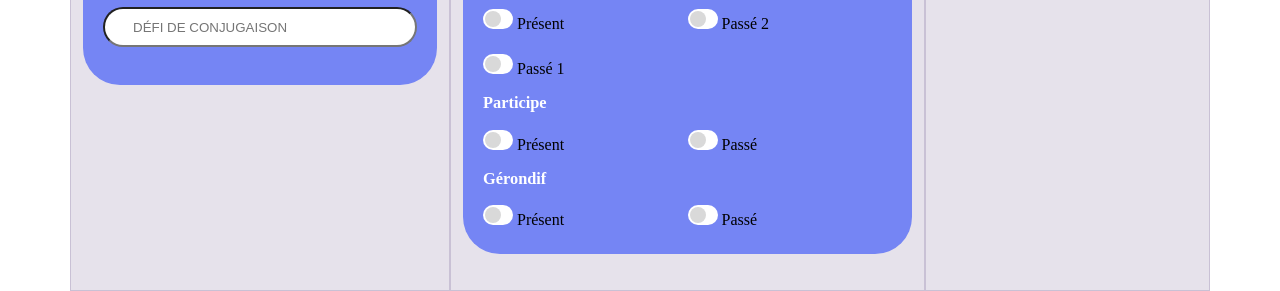
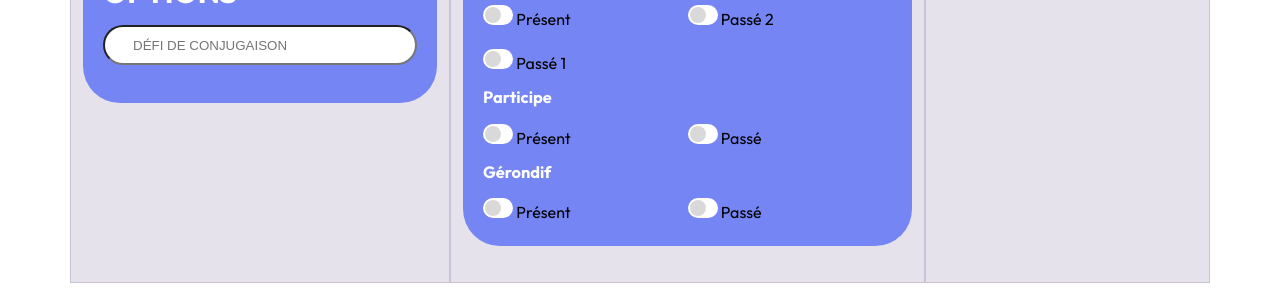
Before and after one commit to pierreguerin12/tatitotu, a website built with Parcel: page src/index.html in a window 1280 px wide. Shown: the part 747-1038 px from the top of the page. Built offline with nearby package versions, Linux system fonts and the light colour scheme.

Commit message:
mise en place de la bonne font

```diff
--- a/src/index.html
+++ b/src/index.html
@@ -5,6 +5,9 @@
     <title>eikon parcel starter</title>
     <meta name="viewport" content="width=device-width, initial-scale=1.0" />
     <link rel="stylesheet" href="scss/main.scss" />
+    <link rel="preconnect" href="https://fonts.googleapis.com">
+<link rel="preconnect" href="https://fonts.gstatic.com" crossorigin>
+<link href="https://fonts.googleapis.com/css2?family=Outfit:wght@100..900&display=swap" rel="stylesheet">
   </head>
   <body>
     <div class="container-fluid">
--- a/src/scss/_base.scss
+++ b/src/scss/_base.scss
@@ -39,6 +39,9 @@ video {
   vertical-align: middle;
 }
 
+body {
+  font-family: "Outfit";
+}
 /* ====================================
 // base rules
 // ==================================== */
```
